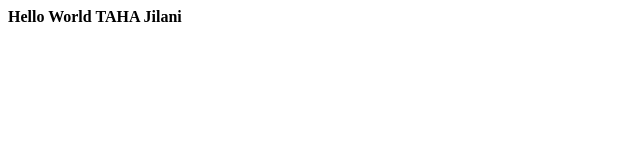
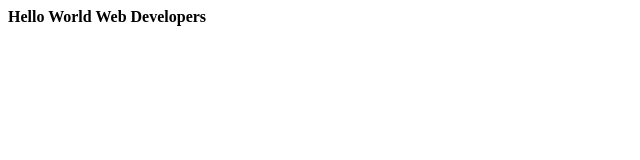
Before and after one commit to tahajilani57/learing2021, a plain HTML site: page index.html in a window 1280 px wide. Shown: the full height of the page, 0-640 px from the left. Drawn offline with Linux system fonts and the light colour scheme.

```diff
--- a/index.html
+++ b/index.html
@@ -8,7 +8,7 @@
 </head>
 <body>
     <div>
-         <b>Hello World TAHA Jilani</b>
+         <b>Hello World Web Developers</b>
     </div>
 </body>
 </html>
```
